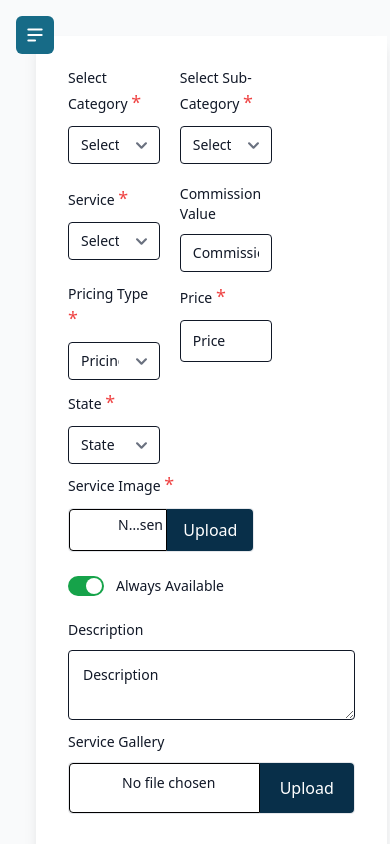
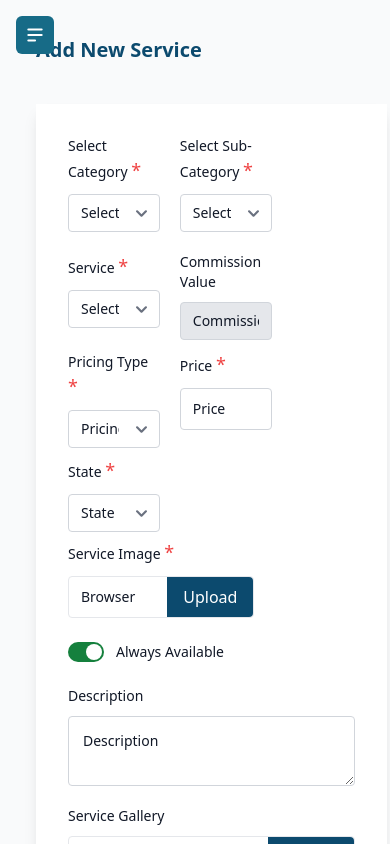
Before and after one commit to SaraMedhat450/Petra_Project, a React (Vite) app: page /provider/addService in a window 390 px wide. Shown: the top 844 px of the page. Built offline with nearby package versions, Linux system fonts and the light colour scheme.

Commit message:
updates in add new service

```diff
--- a/package.json
+++ b/package.json
@@ -11,6 +11,7 @@
   },
   "dependencies": {
     "@fortawesome/fontawesome-free": "^7.1.0",
+    "axios": "^1.13.5",
     "flowbite": "^4.0.1",
     "lucide-react": "^0.563.0",
     "react": "^19.2.0",
--- a/src/components/AddNewService.jsx
+++ b/src/components/AddNewService.jsx
@@ -5,108 +5,217 @@ import "react-clock/dist/Clock.css";
 
 
 export default function AddNewService() {
+
+  const [ServiceImage, setServiceImage] = useState("Browser");
+
   const [available, setAvailable] = useState(true);
   const [addedServices, setAddedServices] = useState([]);
 
+  const [serviceName, setServiceName] = useState("");
+  const [commission, setCommission] = useState("");
+  const [price, setPrice] = useState("");
+  const [category, setCategory] = useState("");
+  const [subCategory, setSubCategory] = useState("");
+  const [pricingType, setPricingType] = useState("");
+  const [state, setState] = useState("");
+  const [description, setDescription] = useState("");
+
   const [selectedDay, setSelectedDay] = useState("Sunday");
+
   const [startTime, setStartTime] = useState("10:00");
   const [endTime, setEndTime] = useState("18:00");
   const [scheduleSlots, setScheduleSlots] = useState([]);
+
+  const [serviceGallery, setServiceGallery] = useState([]);
+
 
   const days = ["Sunday", "Monday", "Tuesday", "Wednesday", "Thursday", "Friday", "Saturday"];
 
   const handleAddSchedule = () => {
     const formatTime = (timeStr) => {
+      if (!timeStr) return "";
       const [hours, minutes] = timeStr.split(':');
-      const h = parseInt(hours);
+      let h = parseInt(hours);
       const ampm = h >= 12 ? 'PM' : 'AM';
-      const hours12 = h % 12 || 12;
-      return `${hours12}:${minutes} ${ampm}`;
+      h = h % 12 || 12;
+      return `${h}:${minutes} ${ampm}`;
     };
 
-    const newSlot = {
-      day: selectedDay,
-      time: `${formatTime(startTime)} - ${formatTime(endTime)}`,
+    const newTime = `${formatTime(startTime)} - ${formatTime(endTime)}`;
+
+    let newSlots;
+    const existingIndex = scheduleSlots.findIndex(s => s.day === selectedDay);
+    if (existingIndex > -1) {
+      newSlots = [...scheduleSlots];
+      newSlots[existingIndex] = { ...newSlots[existingIndex], time: newTime };
+    } else {
+      newSlots = [...scheduleSlots, { day: selectedDay, time: newTime }];
+    }
+
+    setScheduleSlots(newSlots);
+
+    const timingsSummary = newSlots
+      .sort((a,b) => days.indexOf(a.day) - days.indexOf(b.day))
+      .map(s => `${s.day} (${s.time})`).join(', ');
+
+    const newService = {
+      name: serviceName || "Select Service",
+      price: price ? `${price} Le` : "0 Le",
+      commission: commission ? `${commission}%` : "0%",
+      timings: timingsSummary,
+      category: category,
+      subCategory: subCategory
     };
 
-    const newSlots = [...scheduleSlots, newSlot];
-    setScheduleSlots(newSlots);
-
-    const timingsSummary = newSlots.map(s => `${s.day} (${s.time})`).join(', ');
-    setAddedServices([
-      {
-        name: "Service Name",
-        price: "100 Le",
-        commission: "10%",
-        timings: timingsSummary
-      }
-    ]);
+    setAddedServices([newService]);
   };
 
   return (
+
+    <>
+      <div className="p-5 flex justify-between">
+        <div className="text-xl font-bold text-sky-900">Add New Service</div>
+
+      </div>
+
+
       <div className='p-8 m-5 bg-white shadow-lg relative h-auto' style={{ width: "98%" }}>
         <div className='flex flex-wrap gap-5'>
           <div style={{ width: "32%" }}>
-          <label for="category" class="block mb-2.5 text-sm font-medium text-heading">Select Category <span className='text-red-500 font-lg text-lg'>*</span></label>
-          <select id="category" class="block w-full px-3 py-2 bg-neutral-secondary-medium border border-default-medium text-heading text-sm rounded focus:ring-brand focus:border-brand shadow-xs placeholder:text-body">
-            <option selected>Select Category</option>
+            <label htmlFor="category" className="block mb-2.5 text-sm font-medium text-heading">Select Category <span className='text-red-500 font-lg text-lg'>*</span></label>
+            <select
+              id="category"
+              value={category}
+              onChange={(e) => setCategory(e.target.value)}
+              className="block w-full px-3 py-2 bg-neutral-secondary-medium border border-default-medium border-gray-300 text-heading text-sm rounded focus:ring-brand focus:border-brand shadow-xs placeholder:text-body"
+            >
+              <option value="">Select Category</option>
               <option value="c1">Category 1</option>
               <option value="c2">Category 2</option>
               <option value="c3">Category 3</option>
               <option value="c4">Category 4</option>
             </select>
           </div>
+
           <div style={{ width: "32%" }}>
-          <label for="sub-category" class="block mb-2.5 text-sm font-medium text-heading">Select Sub-Category <span className='text-red-500 font-lg text-lg'>*</span></label>
-          <select id="sub-category" class="block w-full px-3 py-2 bg-neutral-secondary-medium border border-default-medium text-heading text-sm rounded focus:ring-brand focus:border-brand shadow-xs placeholder:text-body">
-            <option selected>Select Sub-Category</option>
+            <label htmlFor="sub-category" className="block mb-2.5 text-sm font-medium text-heading">Select Sub-Category <span className='text-red-500 font-lg text-lg'>*</span></label>
+            <select
+              id="sub-category"
+              value={subCategory}
+              onChange={(e) => setSubCategory(e.target.value)}
+              className="block w-full px-3 py-2 bg-neutral-secondary-medium border border-default-medium border-gray-300 text-heading text-sm rounded focus:ring-brand focus:border-brand shadow-xs placeholder:text-body"
+            >
+              <option value="">Select Sub-Category</option>
               <option value="c1">Category 1</option>
               <option value="c2">Category 2</option>
               <option value="c3">Category 3</option>
               <option value="c4">Category 4</option>
             </select>
           </div>
+
           <div style={{ width: "32%" }}>
-          <label for="service" class="block mb-2.5 text-sm font-medium text-heading">Service <span className='text-red-500 font-lg text-lg'>*</span></label>
-          <select id="service" class="block w-full px-3 py-2 bg-neutral-secondary-medium border border-default-medium text-heading text-sm rounded focus:ring-brand focus:border-brand shadow-xs placeholder:text-body">
-            <option selected>Select Service</option>
+            <label htmlFor="service" className="block mb-2.5 text-sm font-medium text-heading">Service <span className='text-red-500 font-lg text-lg'>*</span></label>
+            <select
+              id="service"
+              value={serviceName}
+              onChange={(e) => setServiceName(e.target.value)}
+              className="block w-full px-3 py-2 bg-neutral-secondary-medium border border-default-medium border-gray-300 text-heading text-sm rounded focus:ring-brand focus:border-brand shadow-xs placeholder:text-body"
+            >
+              <option value="">Select Service</option>
               <option value="s1">Service 1</option>
               <option value="s2">Service 2</option>
               <option value="s3">Service 3</option>
               <option value="s4">Service 4</option>
             </select>
           </div>
+
           <div style={{ width: "32%" }}>
-          <label for="com-value" class="block mb-2.5 text-sm font-medium text-heading">Commission Value</label>
-          <input type="text" id="com-value" class="bg-neutral-secondary-medium border border-default-medium text-heading text-sm rounded focus:ring-brand focus:border-brand block w-full px-3 py-2 shadow-xs placeholder:text-body" placeholder="Commission value" required />
+            <label htmlFor="com-value" className="block mb-2.5 text-sm font-medium text-heading">Commission Value</label>
+            <input
+              type="text"
+              id="com-value"
+              value={commission}
+              disabled={!category || !subCategory || !serviceName}
+              onChange={(e) => setCommission(e.target.value)}
+              className="disabled:bg-gray-200 border border-default-medium border-gray-300 text-heading text-sm rounded focus:ring-brand focus:border-brand block w-full px-3 py-2 shadow-xs placeholder:text-body"
+              placeholder="Commission value"
+              required
+            />
           </div>
+
           <div style={{ width: "32%" }} className='-mt-2'>
-          <label for="pricing-type" class="block mb-2.5 text-sm font-medium text-heading">Pricing Type <span className='text-red-500 font-lg text-lg'>*</span></label>
-          <select id="pricing-type" class="block w-full px-3 py-2 bg-neutral-secondary-medium border border-default-medium text-heading text-sm rounded focus:ring-brand focus:border-brand shadow-xs placeholder:text-body">
-            <option selected>Pricing Type</option>
+            <label htmlFor="pricing-type" className="block mb-2.5 text-sm font-medium text-heading">Pricing Type <span className='text-red-500 font-lg text-lg'>*</span></label>
+            <select
+              id="pricing-type"
+              value={pricingType}
+              onChange={(e) => setPricingType(e.target.value)}
+              className="block w-full px-3 py-2 bg-neutral-secondary-medium border border-default-medium border-gray-300 text-heading text-sm rounded focus:ring-brand focus:border-brand shadow-xs placeholder:text-body"
+            >
+              <option value="">Pricing Type</option>
               <option value="t1">Type 1</option>
               <option value="t2">Type 2</option>
               <option value="t3">Type 3</option>
               <option value="t4">Type 4</option>
             </select>
           </div>
+
           <div style={{ width: "32%" }} className='-mt-2.5'>
-          <label for="price" class="block mb-2.5 text-sm font-medium text-heading">Price <span className='text-red-500 font-lg text-lg'>*</span></label>
-          <input type="number" id="price" class="bg-neutral-secondary-medium border border-default-medium text-heading text-sm rounded focus:ring-brand focus:border-brand block w-full px-3 py-2.5 shadow-xs placeholder:text-body" placeholder="Price" required />
+            <label htmlFor="price" className="block mb-2.5 text-sm font-medium text-heading">Price <span className='text-red-500 font-lg text-lg'>*</span></label>
+            <input
+              type="number"
+              id="price"
+              value={price}
+              onChange={(e) => setPrice(e.target.value)}
+              className="bg-neutral-secondary-medium border border-default-medium border-gray-300 text-heading text-sm rounded focus:ring-brand focus:border-brand block w-full px-3 py-2.5 shadow-xs placeholder:text-body"
+              placeholder="Price"
+              required
+            />
           </div>
+
           <div style={{ width: "32%" }} className='-mt-3'>
-          <label for="state" class="block mb-2.5 text-sm font-medium text-heading">State <span className='text-red-500 font-lg text-lg'>*</span></label>
-          <select id="state" class="block w-full px-3 py-2 bg-neutral-secondary-medium border border-default-medium text-heading text-sm rounded focus:ring-brand focus:border-brand shadow-xs placeholder:text-body">
-            <option selected>State</option>
+            <label htmlFor="state" className="block mb-2.5 text-sm font-medium text-heading">State <span className='text-red-500 font-lg text-lg'>*</span></label>
+            <select
+              id="state"
+              value={state}
+              onChange={(e) => setState(e.target.value)}
+              className="block w-full px-3 py-2 bg-neutral-secondary-medium border border-default-medium border-gray-300 text-heading text-sm rounded focus:ring-brand focus:border-brand shadow-xs placeholder:text-body"
+            >
+              <option value="">State</option>
               <option value="a">Active</option>
               <option value="n">Non active</option>
             </select>
           </div>
-        <div style={{ width: "65%" }} className='-mt-3.5'>
-          <label for="image" class="block mb-2.5 text-sm font-medium text-heading">Service Image <span className='text-red-500 font-lg text-lg'>*</span></label>
-          <div className='border border-default-medium rounded flex'>
-            <input className="cursor-pointer bg-neutral-secondary-medium border border-default-medium border-black text-heading text-sm rounded-s focus:ring-brand focus:border-brand block w-full shadow-xs placeholder:text-body" id="image" type="file" accept="image/*" />
-            <button className='px-4 py-2 bg-sky-950 text-white rounded-e'>Upload</button>
+
+          <div style={{ width: "65%" }} className="-mt-3.5">
+            <label className="block mb-2.5 text-sm font-medium text-heading">
+              Service Image <span className="text-red-500 text-lg">*</span>
+            </label>
+
+            <div className="border border-default-medium rounded flex items-center">
+
+              <span className="px-3 text-sm text-body flex-1 truncate">
+                {ServiceImage}
+              </span>
+
+              <input
+                type="file"
+                id="image"
+                accept="image/*"
+                className="hidden"
+                onChange={(e) => {
+                  if (e.target.files.length > 0) {
+                    setServiceImage(e.target.files[0].name);
+                  }
+                }}
+              />
+
+
+              <label
+                htmlFor="image"
+                className="px-4 py-2 bg-sky-900 hover:bg-brand-primary/90 text-white cursor-pointer rounded-e"
+              >
+                Upload
+              </label>
             </div>
           </div>
         </div>
@@ -118,7 +227,7 @@ export default function AddNewService() {
               checked={available}
               onChange={() => setAvailable(!available)}
             />
-          <div className="w-9 h-5 bg-gray-300 rounded-full peer peer-checked:bg-green-600
+            <div className="w-9 h-5 bg-gray-300 rounded-full peer peer-checked:bg-green-700
           after:content-[''] after:absolute after:top-[2px] after:left-[2px]
           after:bg-white after:rounded-full after:h-4 after:w-4 after:transition-all
           peer-checked:after:translate-x-full">
@@ -130,69 +239,139 @@ export default function AddNewService() {
 
           {!available && (
             <div className="mt-8">
-             <div className='flex flex-wrap items-end gap-5 mb-8'>
-                <div style={{ width: "20%" }}>
-                  <label class="block mb-2 text-sm font-medium text-heading">Select Day</label>
-                  <select
-                    value={selectedDay}
-                    onChange={(e) => setSelectedDay(e.target.value)}
-                    className="block w-full px-3 py-2 bg-neutral-secondary-medium border border-default-medium text-heading text-sm rounded focus:ring-brand focus:border-brand shadow-xs"
+              <div className='grid grid-cols-2 md:grid-cols-4 lg:grid-cols-7 gap-4 mb-10'>
+                {days.map((day) => {
+                  const slot = scheduleSlots.find(s => s.day === day);
+                  const isSelected = selectedDay === day;
+                  return (
+                    <div
+                      key={day}
+                      onClick={() => setSelectedDay(day)}
+                      className={`cursor-pointer aspect-square flex flex-col items-center justify-center rounded-lg border transition-all duration-200 ${
+                        isSelected
+                          ? 'border-sky-900 bg-sky-50 ring-2 ring-sky-900 shadow-sm'
+                          : slot
+                            ? 'border-sky-300 bg-sky-50/50'
+                            : 'border-gray-200 bg-white hover:border-sky-200'
+                      } text-center p-3`}
                     >
-                    {days.map(day => <option key={day} value={day}>{day}</option>)}
-                  </select>
+                      <span className={`text-sm font-bold block mb-1 ${isSelected || slot ? 'text-sky-900' : 'text-gray-500'}`}>{day}</span>
+                      {slot ? (
+                        <span className="text-[11px] font-semibold text-sky-800 bg-sky-100 px-2 py-0.5 rounded-full">
+                          {slot.time}
+                        </span>
+                      ) : (
+                        <span className="text-[10px] text-gray-400">Off</span>
+                      )}
                     </div>
-                <div style={{ width: "30%" }}>
-                  <label class="block mb-2 text-sm font-medium text-heading">From  <span style={{marginLeft:"150px"}}>To</span></label>
-                  <div className="flex items-center gap-2">
-                    <input type="time" value={startTime} onChange={(e) => setStartTime(e.target.value)} className="block w-full px-3 py-1.5 bg-neutral-secondary-medium border border-default-medium text-heading text-sm rounded" />
-                    <span>-</span>
-                    <input type="time" value={endTime} onChange={(e) => setEndTime(e.target.value)} className="block w-full px-3 py-1.5 bg-neutral-secondary-medium border border-default-medium text-heading text-sm rounded" />
+                  );
+                })}
+              </div>
+
+              <div className='flex flex-col md:flex-row md:items-end gap-6 mb-10 bg-gray-50/50 p-6 rounded-xl border border-gray-100'>
+                <div className="flex-1">
+                  <p className="text-xs font-bold uppercase text-sky-900 mb-3 tracking-wider">Set availability for {selectedDay}</p>
+                  <div className="flex items-center gap-4">
+                    <div className="flex-1">
+                      <label className="block text-[10px] text-gray-500 mb-1 uppercase font-bold">From</label>
+                      <input
+                        type="time"
+                        value={startTime}
+                        onChange={(e) => setStartTime(e.target.value)}
+                        className="block w-full px-4 py-2.5 bg-white border border-gray-200 text-sky-900 text-sm rounded-lg focus:ring-2 focus:ring-sky-900 focus:border-sky-900 transition-all outline-none"
+                      />
+                    </div>
+                    <div className="h-0.5 w-4 bg-gray-300 self-end mb-5"></div>
+                    <div className="flex-1">
+                      <label className="block text-[10px] text-gray-500 mb-1 uppercase font-bold">To</label>
+                      <input
+                        type="time"
+                        value={endTime}
+                        onChange={(e) => setEndTime(e.target.value)}
+                        className="block w-full px-4 py-2.5 bg-white border border-gray-200 text-sky-900 text-sm rounded-lg focus:ring-2 focus:ring-sky-900 focus:border-sky-900 transition-all outline-none"
+                      />
                     </div>
                   </div>
-                <button onClick={handleAddSchedule} className='px-10 py-2 bg-green-600 text-white rounded font-bold uppercase text-sm'>Add</button>
                 </div>
 
-             <div className='grid grid-cols-7 gap-4 mb-10'>
-                {scheduleSlots.map((item, index) => (
-                  <div key={index} className="aspect-square flex flex-col items-center justify-center rounded border bg-[#dedede] border-gray-400 text-black font-bold text-center p-2" style={{ backgroundSize: '4px 4px' }}>
-                    <span className="text-sm">{item.day}</span>
-                    <span className="text-[10px] mt-2 opacity-80">{item.time}</span>
+                <button
+                  onClick={handleAddSchedule}
+                  className='px-12 py-3 bg-sky-900 hover:bg-brand-primary/90 text-white rounded font-bold uppercase text-sm transition-all shadow-md active:scale-95'
+                >
+                  Add
+                </button>
+              </div>
+
+              <div className='flex flex-wrap gap-5 mb-10'>
+                {addedServices.map((service, index) => (
+                  <div key={index} className='bg-sky-50 p-6 rounded-xl border border-sky-100 min-w-[320px] shadow-sm relative group'>
+                    <div className='absolute top-5 right-5 flex gap-3 opacity-0 group-hover:opacity-100 transition-opacity'>
+                      <button className="p-1.5 bg-white rounded-full shadow-sm hover:text-sky-900 transition-colors"><i className="fa-solid fa-pen text-xs"></i></button>
+                      <button className="p-1.5 bg-white rounded-full shadow-sm hover:text-red-600 transition-colors" onClick={() => {
+                        setAddedServices([]);
+                        setScheduleSlots([]);
+                      }}><i className="fa-solid fa-trash-can text-xs"></i></button>
+                    </div>
+                    <div className='space-y-2'>
+                      <div className="flex items-center gap-2 mb-2">
+                        <div className="w-2 h-2 rounded-full bg-sky-600"></div>
+                        <h4 className="font-bold text-sky-900">{service.name}</h4>
+                      </div>
+                      <div className='grid grid-cols-2 gap-x-4 gap-y-1 text-sm font-medium text-sky-900/80'>
+                        <p><span className='opacity-60'>Price: </span><span className='font-bold'>{service.price}</span></p>
+                        <p><span className='opacity-60'>Commission: </span><span className='font-bold'>{service.commission}</span></p>
+                      </div>
+                      <div className="pt-2 border-t border-sky-200/50 mt-2">
+                         <p className="text-[10px] uppercase font-bold opacity-60 mb-1">Schedule</p>
+                         <p className="text-xs font-semibold leading-relaxed">{service.timings}</p>
+                      </div>
+                    </div>
                   </div>
                 ))}
               </div>
 
-             <div className='flex flex-wrap gap-5 mb-10'>
-                {addedServices.map((service, index) => (
-                  <div key={index} className='bg-[#dedede] p-5 rounded min-w-[280px] shadow-sm relative'>
-                    <div className='absolute top-4 right-4 flex gap-3'>
-                      <button><i className="fa-solid fa-pen text-sm"></i></button>
-                      <button><i className="fa-solid fa-trash-can text-sm"></i></button>
-                    </div>
-                    <div className='text-sm space-y-1'>
-                      <p><span className='opacity-70'>Service Name: </span><span className='font-bold'>{service.name}</span></p>
-                      <p><span className='opacity-70'>Price: </span><span className='font-bold'>{service.price}</span></p>
-                      <p><span className='opacity-70'>company comission : </span><span className='font-bold'>{service.commission}</span></p>
-                    </div>
-                  </div>
-                ))}
-              </div>
             </div>
           )}
         </div>
 
         <div>
           <label for="desc" class="block mb-2.5 text-sm font-medium text-heading">Description</label>
-        <textarea id="desc" rows="2" class="bg-neutral-secondary-medium border border-default-medium text-heading text-sm rounded focus:ring-brand focus:border-brand block w-full p-3.5 shadow-xs placeholder:text-body" placeholder="Description"></textarea>
+          <textarea id="desc" value={description} onChange={(e) => setDescription(e.target.value)} rows="2" class="bg-neutral-secondary-medium border border-default-medium border-gray-300 text-heading text-sm rounded focus:ring-brand focus:border-brand block w-full p-3.5 shadow-xs placeholder:text-body" placeholder="Description"></textarea>
         </div>
-      <div className='mt-3' style={{marginBottom: "70px"}}>
-        <label for="image" class="block mb-2.5 text-sm font-medium text-heading">Service Gallery</label>
-        <div className='border border-default-medium rounded flex'>
-          <input className="cursor-pointer p-1 bg-neutral-secondary-medium border border-default-medium border-black text-heading text-sm rounded-s focus:ring-brand focus:border-brand block w-full shadow-xs placeholder:text-body" id="image" type="file" accept="image/*" />
-          <button className='px-5 py-2 bg-sky-950 text-white rounded-e'>Upload</button>
+
+
+        <div className='mt-5' style={{marginBottom:"70px"}}>
+          <label for="desc" class="block mb-2.5 text-sm font-medium text-heading">Service Gallery</label>
+          <div className="border border-default-medium rounded flex items-center">
+          <span className="px-3 text-sm text-body flex-1 truncate">
+            {serviceGallery.length > 0
+              ? `${serviceGallery.length} images selected`
+              : "No images selected"}
+          </span>
+
+          <input
+            type="file"
+            id="gallery"
+            accept="image/*"
+            multiple
+            className="hidden"
+            onChange={(e) => setServiceGallery([...e.target.files])}
+          />
+
+          <label
+            htmlFor="gallery"
+            className="px-4 py-2 bg-sky-900 hover:bg-brand-primary/90 text-white cursor-pointer rounded-e"
+          >
+            Upload
+          </label>
         </div>
         </div>
 
-      <button className='rounded px-6 py-2 bg-green-600 text-white absolute bottom-0 right-0 m-5'>Save</button>
+
+        <button className='rounded px-6 py-2 bg-sky-900 hover:bg-brand-primary/90 disabled:opacity-50  text-white absolute bottom-0 right-0 mb-5 me-8'
+        disabled={!category || !subCategory || !serviceName || !commission || !pricingType || !price || !state || !serviceGallery || !description || !serviceGallery}
+        ><i class="fa-solid fa-floppy-disk"></i> Save</button>
       </div>
+    </>
   )
 }
--- a/src/components/CustomerComponents/Booking.jsx
+++ b/src/components/CustomerComponents/Booking.jsx
@@ -23,7 +23,7 @@ export default function Booking() {
 
   return (
     <div className="p-6 font-medium">
-      <h2 className="text-xl font-semibold mb-4">Booking List</h2>
+      <h2 className="text-xl font-semibold mb-4 text-sky-900">Booking List</h2>
 
       <div className="border border-default">
         <div className="m-5">
```
Also changed, not shown: src/components/ProviderServiceList.jsx (+8 -7 lines), 1 other file (tests, documents, lock files or other folders). Lines whose indentation alone changed are shown as unchanged.
